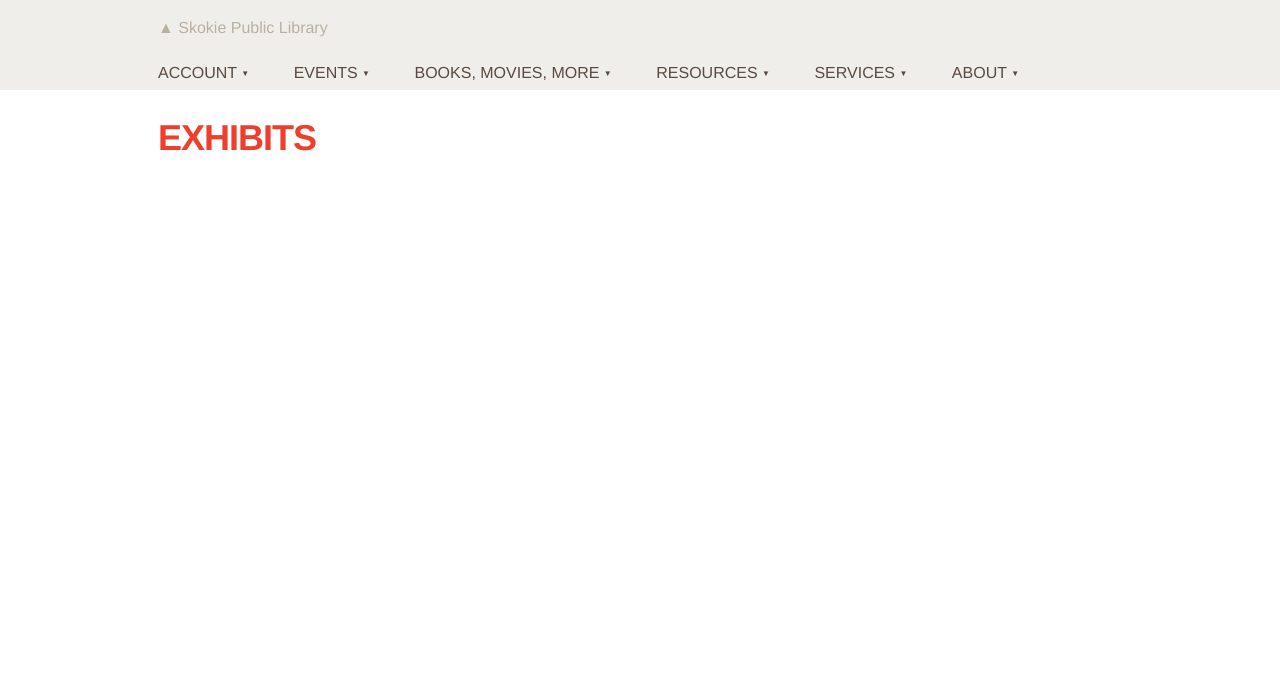
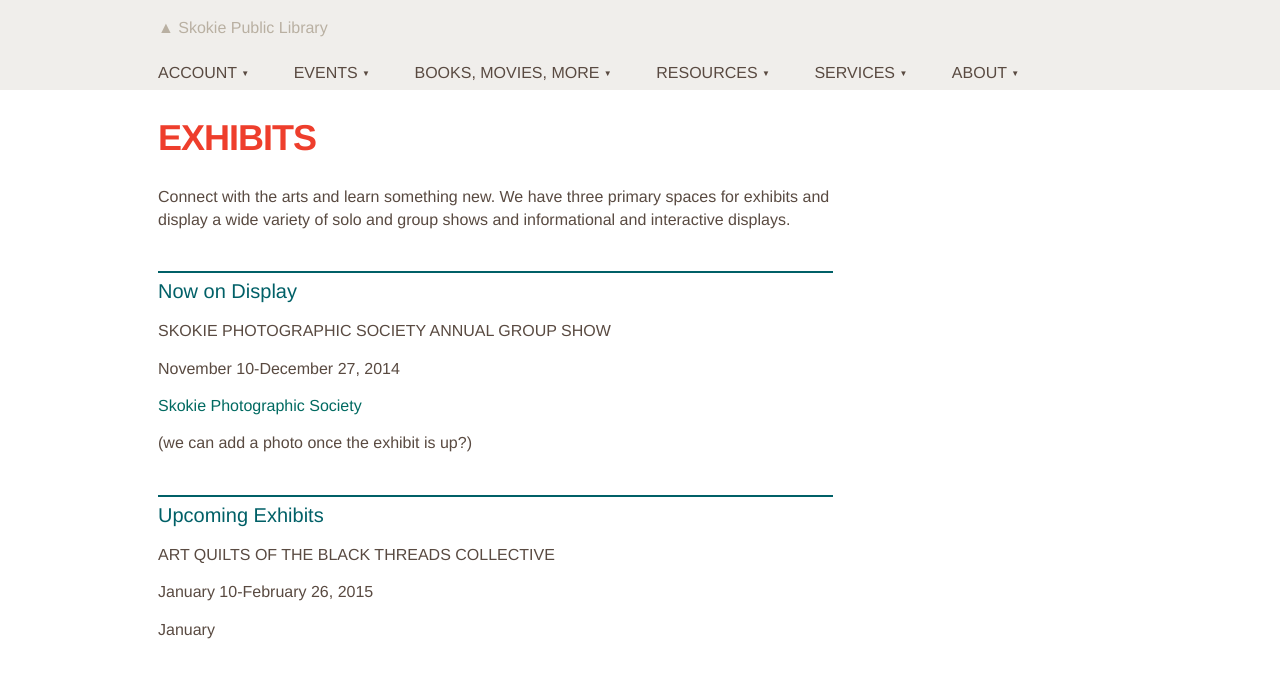
Before and after one commit to skokielibrary/spl-content, a Jekyll site: the page built from _content/christie/about--exhibits.markdown, in a window 1280 px wide. Shown: the top 678 px of the page. Built offline with Jekyll 4.4.1, drawn with Linux system fonts in a browser that asks for light colours.

Commit message:
Updated about--exhibits.markdown

```diff
--- a/_content/christie/about--exhibits.markdown
+++ b/_content/christie/about--exhibits.markdown
@@ -1,4 +1,31 @@
 ---
 layout: page
 title: Exhibits
+published: true
 ---
+
+Connect with the arts and learn something new. We have three primary spaces for exhibits and display a wide variety of solo and group shows and informational and interactive displays.
+
+##Now on Display
+
+###Skokie Photographic Society Annual Group Show
+
+November 10-December 27, 2014
+
+[Skokie Photographic Society](http://www.skokiephotosociety.org/)
+
+(we can add a photo once the exhibit is up?)
+
+##Upcoming Exhibits
+
+###Art Quilts of the Black Threads Collective
+
+January 10-February 26, 2015
+
+
+
+
+
+
+
+January
```
